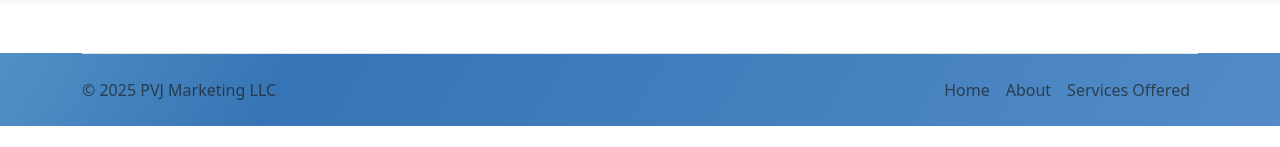
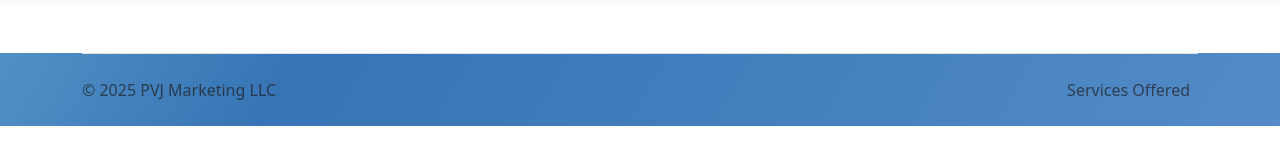
Before and after one commit to PVJMarketing/PVJMarketing.github.io, a plain HTML site: page index.html in a window 1280 px wide. Shown: the part 2005-2152 px from the top of the page. Drawn offline with nearby package versions, Linux system fonts and the light colour scheme.

Commit message:
Removed Home and About sections on Footer

```diff
--- a/index.html
+++ b/index.html
@@ -125,8 +125,6 @@
                 <svg class="bi me-2" width="40" height="32"><use xlink:href="#bootstrap"></use></svg>
               </a>
               <ul class="nav col-md-4 justify-content-end">
-                <li class="nav-item"><a href="#" class="nav-link px-2 text-body-secondary">Home</a></li>
-                <li class="nav-item"><a href="#" class="nav-link px-2 text-body-secondary">About</a></li>
                 <li class="nav-item"><a href="#" class="nav-link px-2 text-body-secondary">Services Offered</a></li>
               </ul>
             </footer>
```
